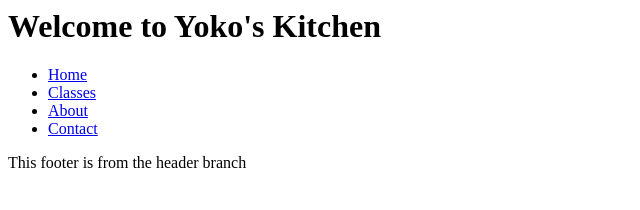
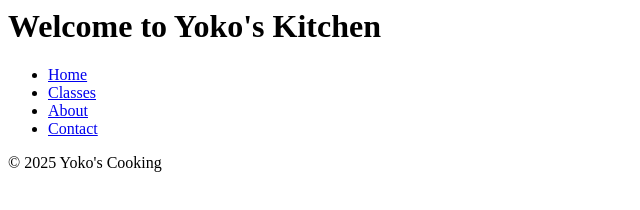
Before and after one commit to Breannab121/version-control-simulation-BreannaB, a plain HTML site: page index.html in a window 1280 px wide. Shown: the whole page, without its empty margins (0-640 px from the left). Drawn offline with Linux system fonts and the light colour scheme.

Commit message:
create footer

```diff
--- a/index.html
+++ b/index.html
@@ -14,6 +14,6 @@
             </nav>
         </header>
 <footer>
-    <p>This footer is from the header branch</p>
+    &copy; 2025 Yoko's Cooking
   </footer>
   </html>
```
